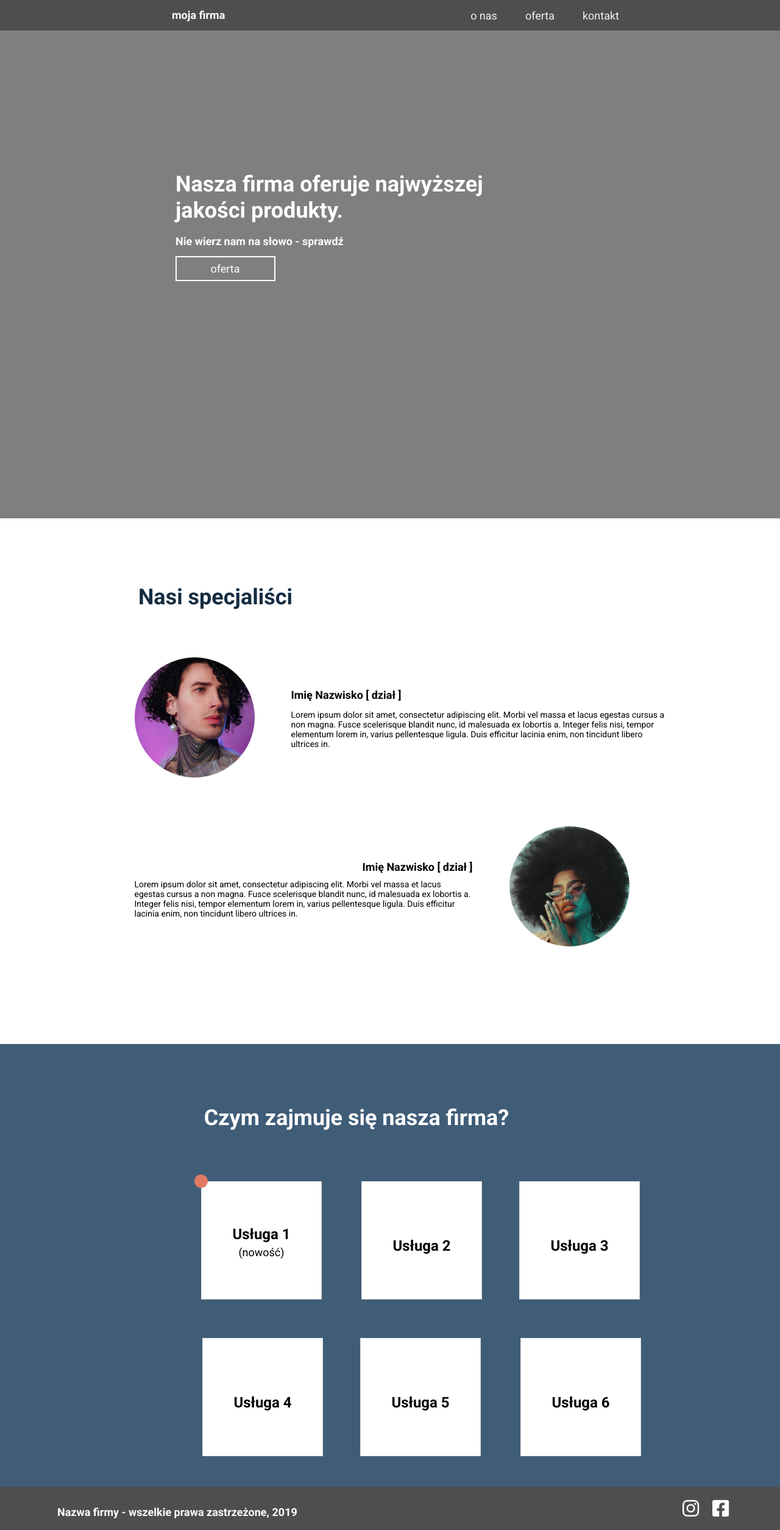
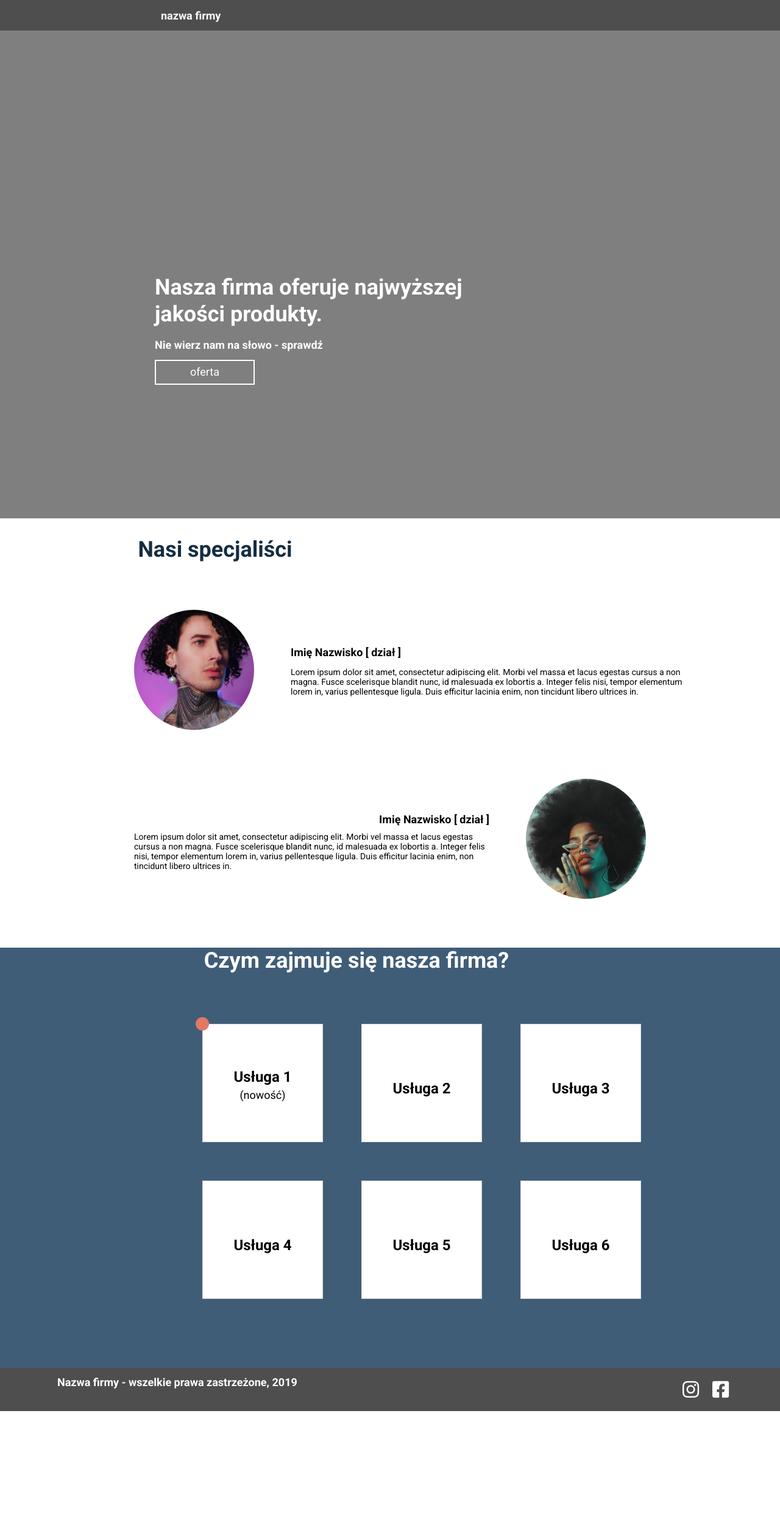
Before and after one commit to HomerPapryk/Projekt1, a plain HTML site: page index.html in a window 1280 px wide. Shown: the whole page at 61% size. After the commit the page ends 2314 px from the top, so only its background shows below. Drawn offline with Linux system fonts and the light colour scheme.

Commit message:
Fixes for desing figma

```diff
--- a/index.html
+++ b/index.html
@@ -98,6 +98,7 @@
       </section>
 
       <footer class="footer">
+        <div class="container">
           <p class="footer-text">
             Nazwa firmy - wszelkie prawa zastrzeżone, 2019
           </p>
@@ -105,6 +106,7 @@
             <a href="#"><i class="fab fa-instagram"></i></a>
             <a href="#"><i class="fa-brands fa-square-facebook"></i></a>
           </div>
+        </div>
       </footer>
     </div>
   </body>
--- a/styles.css
+++ b/styles.css
@@ -12,7 +12,7 @@ html {
 .container {
   max-width: 960px;
   margin: 0 auto;
-  padding: 0 14px;
+  padding: 0;
   width: 100%;
   box-sizing: border-box;
 }
@@ -59,51 +59,6 @@ html {
   color: #999;
   text-decoration: none;
 }
-/* Small screens */
-@media (min-width: 768px) {
-  .logo {
-    text-align: left;
-    width: auto;
-    padding: 10px 314px 11px 14px;
-    color: #fff;
-    display: flex;
-    align-items: center;
-    justify-content: flex-start;
-  }
-
-  .logo::after {
-    content: "nazwa firmy";
-    color: #ffffff;
-    position: absolute;
-    top: 10px;
-    left: 14px;
-    display: inline-block;
-    width: auto;
-    height: 29px;
-    display: flex;
-    align-items: center;
-  }
-
-  .navigation {
-    display: none;
-  }
-
-  .social-icons i {
-    width: 31px;
-    height: 31px;
-    font-size: 31px;
-  }
-
-  .social-icons {
-    gap: 18px;
-  }
-}
-
-@media (min-width: 1280px) {
-  .navigation {
-    display: none;
-  }
-}
 
 /* Main Section */
 .landing-page {
@@ -114,9 +69,9 @@ html {
   background-position: center;
   display: flex;
   flex-direction: column;
-  align-items: flex-start;
+  align-items: center;
   justify-content: center;
-  padding: 0 14px;
+  padding: 0;
   background-image: url("landing-page/landing-page.jpg");
 }
 
@@ -130,22 +85,12 @@ html {
   background-color: rgba(0, 0, 0, 0.5);
 }
 
-@media (min-width: 1280px) {
-  .overlay {
-    position: absolute;
-    top: 0;
-    left: 0;
-    width: 100%;
-    height: 100%;
-    background-color: rgba(0, 0, 0, 0.5);
-  }
-}
-
 /* Stylizacja treści */
 .content {
   position: relative;
   color: #fff;
-  padding: 20px;
+  margin-left: 20px;
+  padding: 0;
 }
 
 .content-title {
@@ -170,7 +115,7 @@ html {
   transition: 1s;
   box-sizing: border-box;
   text-decoration: none;
-  padding: 14px 58px 14px 57px;
+  padding: 0;
   line-height: 1;
   text-align: left;
   display: flex;
@@ -183,26 +128,11 @@ html {
   line-height: 1;
 }
 
-/* Styling a button on a desktop with a hover effect */
-@media (min-width: 769px) {
-  .button:hover {
-    background-color: #fff;
-    color: #000;
-  }
-  .logo::after {
-    content: "";
-  }
-
-  /* Other hover effects for elements on the desktop */
-  .service-box:hover {
-    transform: scale(1.05);
-    transition: transform 0.5s ease;
-  }
-}
-
 /* section "Our specialists" */
 .about {
-  padding: 50px 14px;
+  padding: 0;
+  margin-left: 14px;
+  margin-right: 14px;
   background-color: #ffffff;
 }
 
@@ -252,7 +182,7 @@ html {
 
 /* Section "What does our company do?" */
 .offer-section {
-  padding: 50px 14px;
+  padding: 0;
   background-color: #405d78;
 }
 
@@ -272,8 +202,7 @@ html {
 }
 
 .services-container {
-  margin: 0 auto;
-  padding: 0 20px;
+  padding: 0;
   display: flex;
   flex-wrap: wrap;
   justify-content: space-between;
@@ -285,6 +214,9 @@ html {
   text-align: center;
   position: relative;
   display: flex;
+  margin-left: 52px;
+  margin-right: 50px;
+  padding: 0;
   flex-direction: column;
   justify-content: center;
   align-items: center;
@@ -298,45 +230,6 @@ html {
 .service-box.even {
   height: 330px;
   width: 337px;
-}
-
-/* Dot styles big size */
-@media (min-width: 769px) {
-  .new-dot {
-    width: 22px;
-    height: 22px;
-    top: 33px;
-    left: 33px;
-  }
-
-  .new-dot svg {
-    width: 100%;
-    height: 100%;
-  }
-
-  .container {
-    max-width: 960px;
-    width: 100%;
-    margin: 0 auto;
-  }
-}
-
-@media (min-width: 768px) {
-  .services {
-    display: block;
-  }
-
-  .service-box {
-    width: auto;
-    margin-left: 50px;
-    margin-right: 52px;
-    margin-bottom: 42px;
-  }
-
-  .service-box.even {
-    margin-left: 52px;
-    margin-right: 52px;
-  }
 }
 
 /* Dot Styles */
@@ -367,17 +260,22 @@ html {
   background-color: #4e4e4e;
   color: #fff;
   height: 147px;
-  padding-top: 38px;
+  padding: 0;
   text-align: center;
   display: flex;
-  flex-direction: column;
+  justify-content: center;
   align-items: center;
   width: 100%;
   box-sizing: border-box;
 }
 
+.footer .container {
+  max-width: 960px;
+  margin: 0 auto;
+}
+
 .footer-text {
-  margin-bottom: 15px;
+  margin: 0;
 }
 
 .social-icons i {
@@ -388,7 +286,6 @@ html {
 }
 
 .social-icons {
-  display: flex;
   gap: 18px;
 }
 
@@ -400,11 +297,74 @@ html {
   margin-right: 182px;
 }
 
+@media (min-width: 769px) {
+  .container {
+    max-width: 960px;
+    width: 100%;
+    margin: 0 auto;
+  }
+
+  .button:hover {
+    background-color: #fff;
+    color: #000;
+  }
+
+  .service-box:hover {
+    transform: scale(1.05);
+    transition: transform 0.5s ease;
+  }
+
+  .new-dot svg {
+    width: 100%;
+    height: 100%;
+  }
+
+  .services {
+    display: grid;
+    grid-template-columns: 1fr;
+    gap: 42px;
+  }
+  .serv .service-box {
+    width: auto;
+    margin-left: 50px;
+    margin-right: 52px;
+    margin-bottom: 42px;
+  }
+
+  .service-box.even {
+    margin-left: 52px;
+    margin-right: 52px;
+  }
+
+  .navigation {
+    display: none;
+  }
+
+  .social-icons i {
+    width: 31px;
+    height: 31px;
+    font-size: 31px;
+  }
+
+  .social-icons {
+    gap: 18px;
+  }
+}
+
 /* Media Queries for Desktop */
 @media (min-width: 1280px) {
   .header {
     height: 50px;
     padding: 0;
+  }
+
+  .overlay {
+    position: absolute;
+    top: 0;
+    left: 0;
+    width: 100%;
+    height: 100%;
+    background-color: rgba(0, 0, 0, 0.5);
   }
 
   .logo {
@@ -429,16 +389,7 @@ html {
   .landing-page {
     height: 100vh;
     padding: 0;
-    justify-content: flex-start;
-  }
-
-  .overlay {
-    position: absolute;
-    top: 0;
-    left: 0;
-    width: 100%;
-    height: 100%;
-    background-color: rgba(0, 0, 0, 0.5);
+    justify-content: center;
   }
 
   .content {
@@ -462,9 +413,8 @@ html {
     height: 40.744px;
   }
 
-  /* Specialist Section */
   .about {
-    padding: 78px 122px 80px 95px;
+    padding: 0;
   }
 
   .about-title {
@@ -528,10 +478,11 @@ html {
     margin-top: 10px;
     margin-bottom: 0;
   }
-  /* Services Section */
+
   .offer-section {
     background-color: #405d78;
     margin: 0 auto;
+    height: 689px;
   }
 
   .section-title {
@@ -636,20 +587,7 @@ html {
   }
 }
 
-@media (min-width: 769px) {
-  .container {
-    max-width: 960px;
-    width: 100%;
-    margin: 0 auto;
-  }
-}
-
-/* Small screens */
-@media (max-width: 768px) {
-  .navigation {
-    display: none;
-  }
-
+@media (max-width: 1280px) {
   .logo {
     position: relative;
     color: transparent;
@@ -666,4 +604,18 @@ html {
     transform: translateY(-50%);
     white-space: nowrap;
   }
+  .navigation {
+    display: none;
+  }
 }
+
+@media (max-width: 480px) {
+  .service-box.odd,
+  .service-box.even {
+    width: 80vw;
+    height: 80vw;
+    margin-left: 10vw;
+    margin-right: 10vw;
+    margin-bottom: 10vw;
+  }
+}
```
Lines whose indentation alone changed are shown as unchanged.
